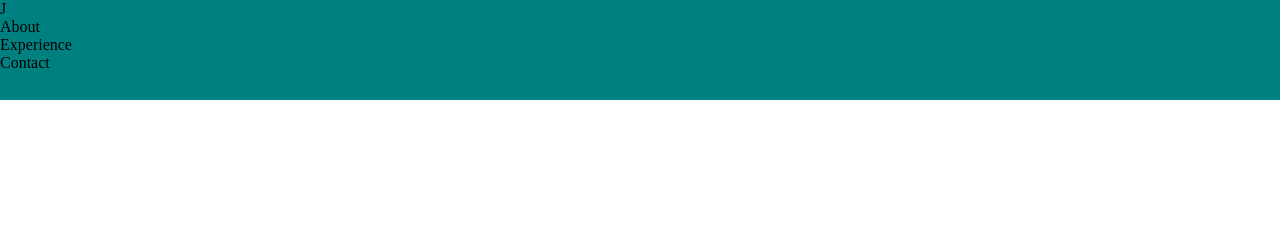
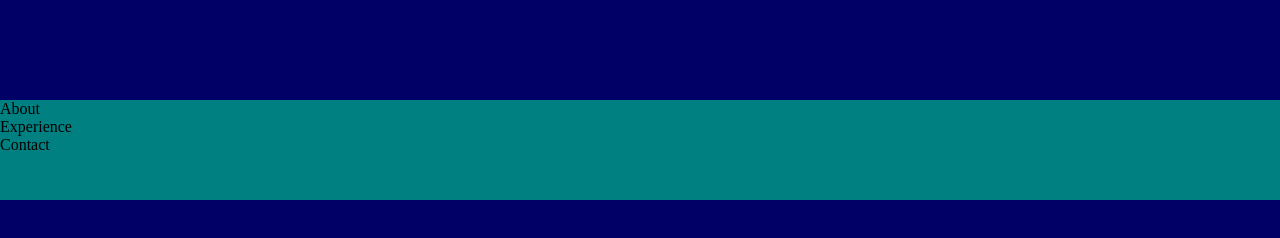
Before and after one commit to joshalgranati/joshalgranati.github.io, a website: page index.html in a window 1280 px wide. Drawn offline with Linux system fonts and the light colour scheme.

Commit message:
nav bar and fixed blue

```diff
--- a/css/style.css
+++ b/css/style.css
@@ -5,10 +5,22 @@ div.header{
     margin: 0pt;
     border: 0pt;
     padding: 0pt;
+    position: fixed;
 }
 
 div.content{
+    margin-top: 75pt;
+}
+
+ul.navs{
+    list-style-type: none;
+    margin: 0;
+    padding: 0;
+    display: inline;
+    float: left;
+}
+
+body{
     background-color: #000066;
-    width: 100%;
-    height: 100%;
+    margin: 0;
 }
--- a/index.html
+++ b/index.html
@@ -7,20 +7,13 @@
             type="text/css"
             href="/css/style.css">
     </head>
-    <body style="margin:0">
+    <body>
         <div class="header">
-            <div class="icon">
-                J
-            </div>
-            <div>
-                <a>About</a>
-            </div>
-            <div>
-                <a>Experience</a>
-            </div>
-            <div>
-                <a>Contact</a>
-            </div>
+            <ul class="navs">
+                <li><a>About</a></li>
+                <li><a>Experience</a></li>
+                <li><a>Contact</a></li>
+            </ul>
         </div>
 
         <div class="content">
```
